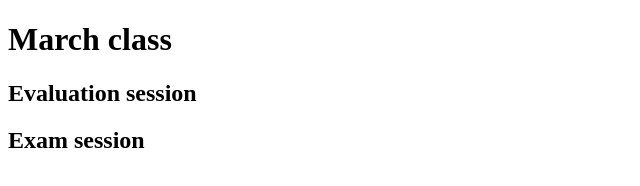
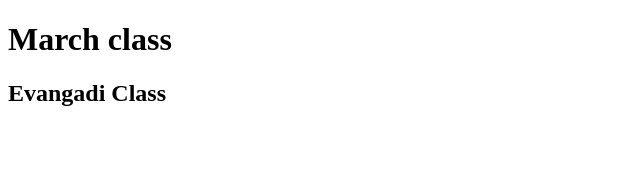
Before and after one commit to Hail-N/March-Batch, a plain HTML site: page index.html in a window 1280 px wide. Shown: the whole page, without its empty margins (0-640 px from the left). Drawn offline with Linux system fonts and the light colour scheme.

Commit message:
Update index.html

```diff
--- a/index.html
+++ b/index.html
@@ -7,7 +7,7 @@
 </head>
 <body>
     <h1>March class</h1>
-    <h2>Evaluation session</h2>
-    <h2>Exam session</h2>
+    <h2>Evangadi Class</h2>
+
 </body>
 </html>
```
